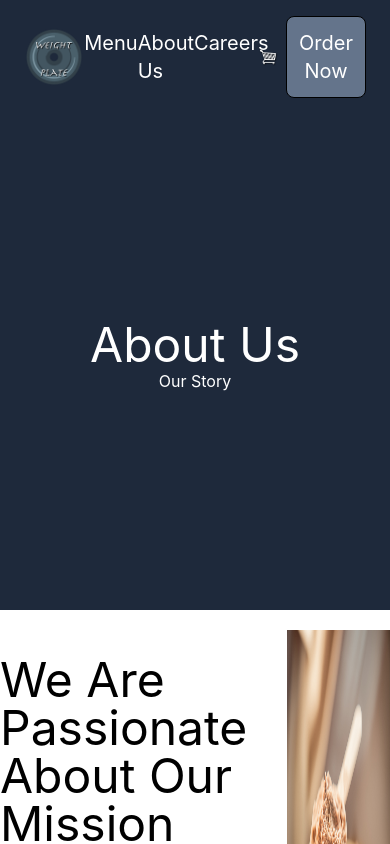
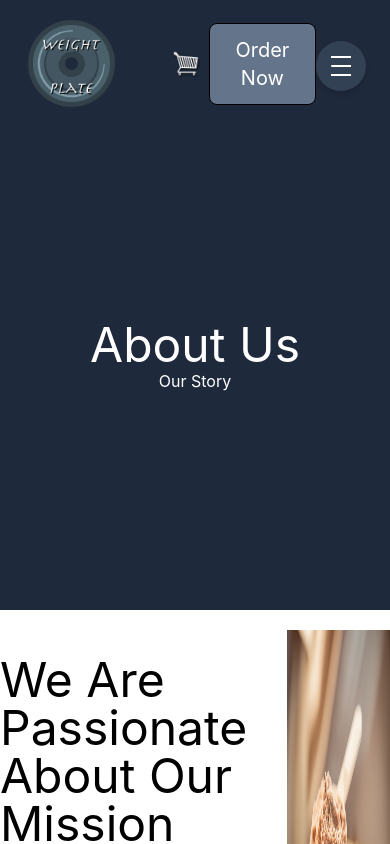
Before and after one commit to wramos1/weight-plate, a Next.js app: page /about-us in a window 390 px wide. Shown: the top 844 px of the page. Built offline with nearby package versions, Linux system fonts and the light colour scheme.

Commit message:
Made a different breakpoint in tailwind config in order to start introducing mobile responsive changes. Created hamburger menu that needs transition effects but is functional. Changes need to also be made to hamburger clicks to prevent hamburger animation from running when not applicable

```diff
--- a/components/Header.jsx
+++ b/components/Header.jsx
@@ -20,19 +20,36 @@ const Header = () => {
     }
 
     useEffect(() => {
-
         const interval = setInterval(() => {
             getNumberOfItems()
         }, 500)
 
+        tabSelecting();
+
         return () => {
             clearInterval(interval);
         };
-    }, [])
+    }, []);
+
+    const tabSelecting = () => {
+        const tabs = document.getElementsByClassName('nav-link');
+        if (window.innerWidth < 768) {
+            for (let i = 0; i < tabs.length; i++) {
+                tabs[i].addEventListener('click', () => {
+                    document.querySelector('.main-nav').classList.remove('mobile', 'appear');
+                })
+            };
+        }
+    }
+
+    const showSideNav = () => {
+        document.querySelector('.main-nav').classList.toggle('appear');
+        document.querySelector('.main-nav').classList.toggle('mobile');
+    }
 
     return (
         <nav className='z-50 fixed bg-slate-800 text-white text-xl w-full flex items-center justify-between py-4 px-6'>
-            <div>
+            <div className='w-1/2'>
                 <Link href={'/'}>
                     <Image
                         height={95}
@@ -43,28 +60,29 @@ const Header = () => {
                 </Link>
             </div>
 
-            <div className='w-1/2'>
-                <ul className='flex item-center justify-evenly flex-row'>
-                    <li className='hover:text-slate-400'>
+            <div className="main-nav w-full flex justify-between items-center mobile:h-3/4 mobile:bg-slate-800 mobile:top-[127px] mobile:justify-center mobile:fixed mobile:-left-full mobile:flex mobile:flex-col mobile:w-full mobile: z-20">
+                <div className='w-1/2 mobile:flex mobile:justify-center mobile:h-full mobile:text-center'>
+                    <ul className='flex item-center justify-evenly flex-row mobile:flex-col'>
+                        <li className='hover:text-slate-400 nav-link'>
                             <Link href={'/menu'}>
                                 Menu
                             </Link>
                         </li>
 
-                    <li className='hover:text-slate-400'>
+                        <li className='hover:text-slate-400 nav-link'>
                             <Link href={'/about-us'}>
                                 About Us
                             </Link>
                         </li>
 
-                    <li className='hover:text-slate-400'>
+                        <li className='hover:text-slate-400 nav-link'>
                             <Link href={'/careers'}>
                                 Careers
                             </Link>
                         </li>
                     </ul>
                 </div>
-
+            </div>
             <div className='flex flex-row gap-x-3 items-center'>
                 <Link href={'/my-bag'} className='flex flex-row gap-x-1'>
                     <p className={items !== 0 ? "bg-black rounded-xl w-5 text-center" : ''}>{items !== 0 ? items : ''}</p>
@@ -75,6 +93,7 @@ const Header = () => {
                         height={30}
                     />
                 </Link>
+
                 <Link href={'/order'}>
                     <button className="formal-button rounded-lg">
                         Order Now
@@ -82,6 +101,19 @@ const Header = () => {
                 </Link>
             </div>
 
+
+            <div className='hamburger hidden mobile:block' onClick={showSideNav}>
+                <button class="relative group">
+                    <div class="relative flex overflow-hidden items-center justify-center rounded-full w-[50px] h-[50px] transform transition-all bg-slate-700 ring-0 ring-gray-300 hover:ring-8 ring-opacity-30 duration-200 shadow-md group-focus:ring-4">
+                        <div class="flex flex-col justify-between w-[20px] h-[20px] transform transition-all duration-500 origin-center overflow-hidden group-focus:rotate-180">
+                            <div class="bg-white h-[2px] w-7 transform transition-all duration-500 -translate-x-1 group-focus:-rotate-45"></div>
+                            <div class="bg-white h-[2px] w-7 rounded transform transition-all duration-500 "></div>
+                            <div class="bg-white h-[2px] w-7 transform transition-all duration-500 -translate-x-1 group-focus:rotate-45"></div>
+                        </div>
+                    </div>
+                </button>
+            </div>
+
         </nav>
     )
 }
--- a/styles/globals.css
+++ b/styles/globals.css
@@ -47,6 +47,11 @@ a {
   background-image: linear-gradient(to top left, rgb(30,41,59) 50%, white 50%);
 }
 
+
+.mobile.appear {
+  left: 0;
+}
+
 @layer components {
 
   .text-primary-color {
--- a/tailwind.config.js
+++ b/tailwind.config.js
@@ -5,7 +5,11 @@ module.exports = {
     './components/**/*.{js,jsx,ts,tsx}',
   ],
   theme: {
-    extend: {},
+    extend: {
+      screens: {
+        'mobile': { 'max': '768px' },
+      },
+    },
+    plugins: [],
   },
-  plugins: [],
 }
```
Lines whose indentation alone changed are shown as unchanged.
